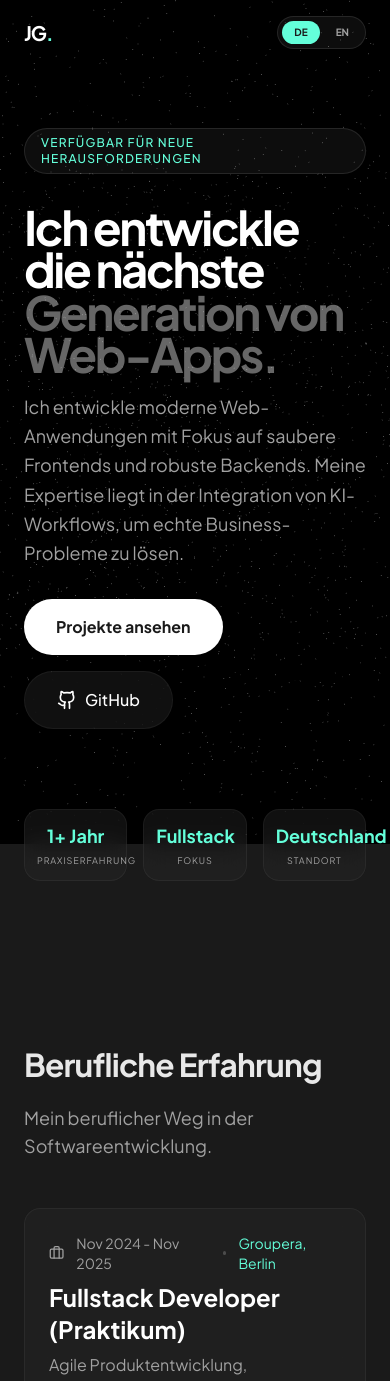
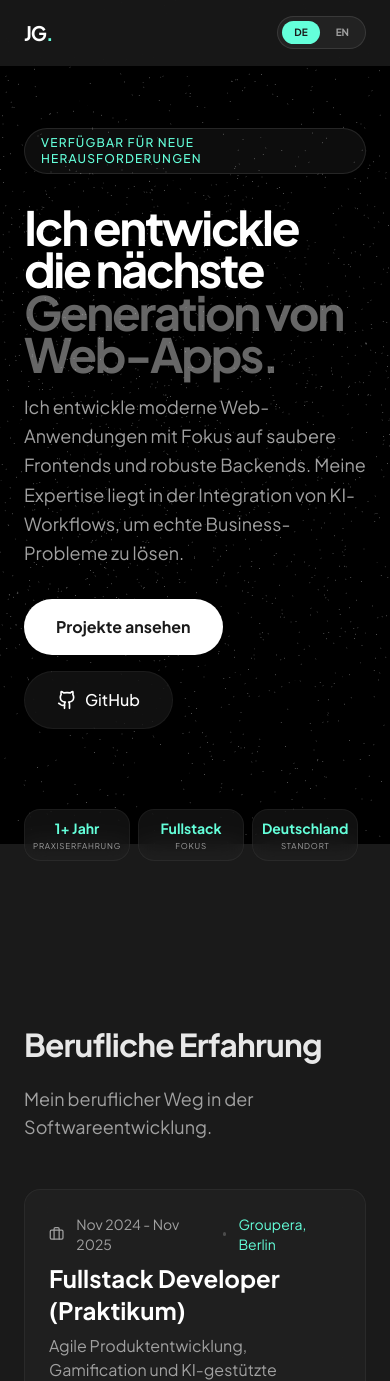
Before and after one commit to ventoXCode/portfolio, a React (Vite) app: page / in a window 390 px wide. Shown: the top 1381 px of the page. Built offline with nearby package versions, Linux system fonts and the light colour scheme.

Commit message:
Fix mobile overflow and scroll glitches

```diff
--- a/src/App.tsx
+++ b/src/App.tsx
@@ -245,10 +245,8 @@ const Navbar = ({ locale, setLocale, t }: { locale: Locale; setLocale: (l: Local
 
   return (
     <nav className={cn(
-      "fixed top-0 left-0 right-0 z-50 transition-all duration-300 px-6 py-4 border-b",
-      scrolled
-        ? "bg-[#1a1a1a]/80 backdrop-blur-lg border-white/5 py-3"
-        : "bg-transparent border-transparent"
+      "fixed top-0 left-0 right-0 z-50 transition-all duration-300 px-6 py-4 border-b bg-[#1a1a1a]/90 backdrop-blur-lg border-white/5",
+      !scrolled && "py-4 border-transparent"
     )}>
       <div className="max-w-7xl mx-auto flex items-center justify-between">
         <motion.div
@@ -371,17 +369,17 @@ export default function App() {
             </a>
           </motion.div>
 
-          <div className="grid grid-cols-3 gap-4 pt-12">
+          <div className="grid grid-cols-3 gap-2 sm:gap-4 pt-12">
             {t.metrics.map((m, i) => (
               <motion.div
                 key={m.label}
                 initial={{ opacity: 0, y: 20 }}
                 animate={{ opacity: 1, y: 0 }}
                 transition={{ delay: 0.4 + i * 0.1 }}
-                className="glass rounded-2xl p-3 text-center"
+                className="glass rounded-2xl p-2 sm:p-3 text-center"
               >
-                <div className="text-lg sm:text-xl font-display font-bold text-highlight">{m.value}</div>
-                <div className="text-[9px] sm:text-[10px] text-secondary uppercase tracking-widest mt-1">{m.label}</div>
+                <div className="text-sm sm:text-xl font-display font-bold text-highlight">{m.value}</div>
+                <div className="text-[8px] sm:text-[10px] text-secondary uppercase tracking-widest mt-0.5 truncate">{m.label}</div>
               </motion.div>
             ))}
           </div>
```
Also changed, not shown: 4 other files (tests, documents, lock files or other folders).
